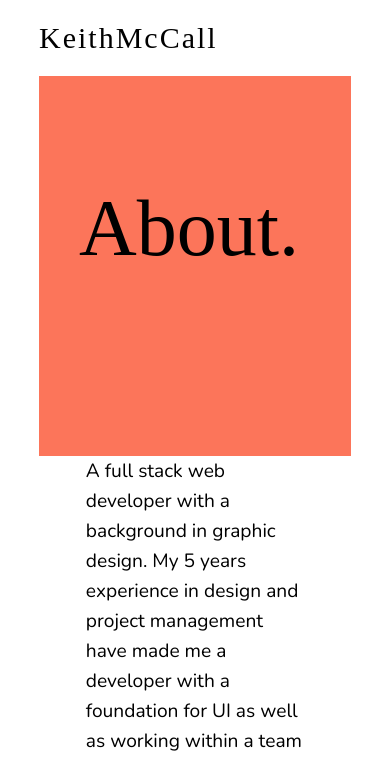
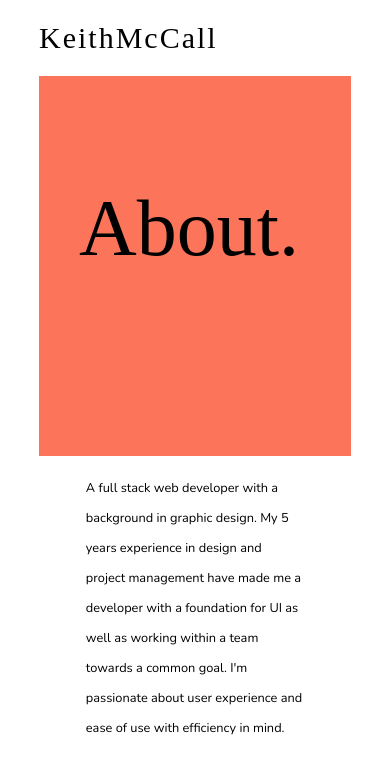
Before and after one commit to keithbmccall/portfolio, a React (Create React App) app: page / in a window 390 px wide. Shown: the top 776 px of the page. Built offline with nearby package versions, Linux system fonts and the light colour scheme; a web font is replaced by a local one.

Commit message:
simple media q

```diff
--- a/src/App.css
+++ b/src/App.css
@@ -159,3 +159,11 @@ body {
 .Contact-subtitle {
   font-size: 25px;
 }
+@media screen and (max-width: 600px) {
+  .About-text {
+    justify-self: center;
+    width: 70%;
+    font-size: 0.8em;
+    font-family: "Nunito", sans-serif;
+  }
+}
```
